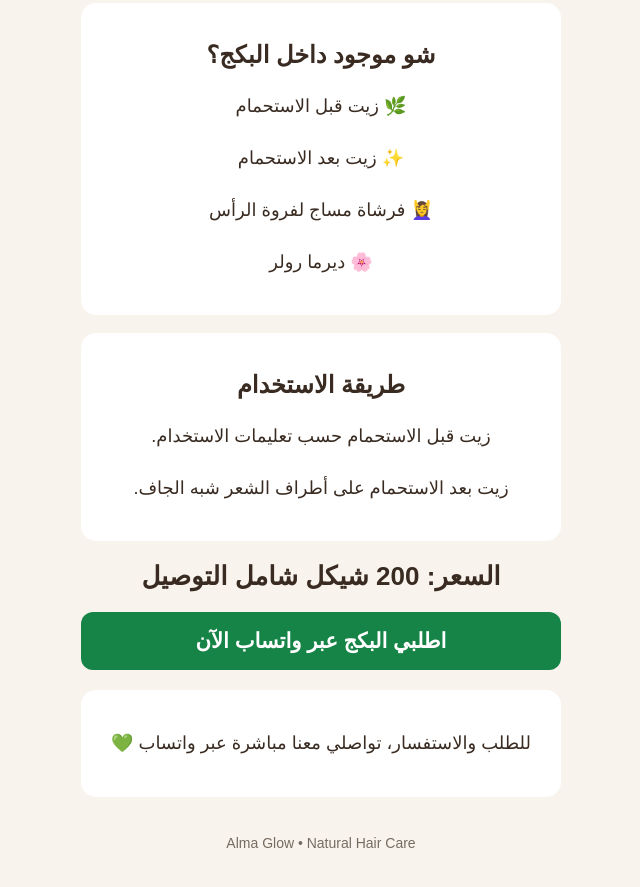
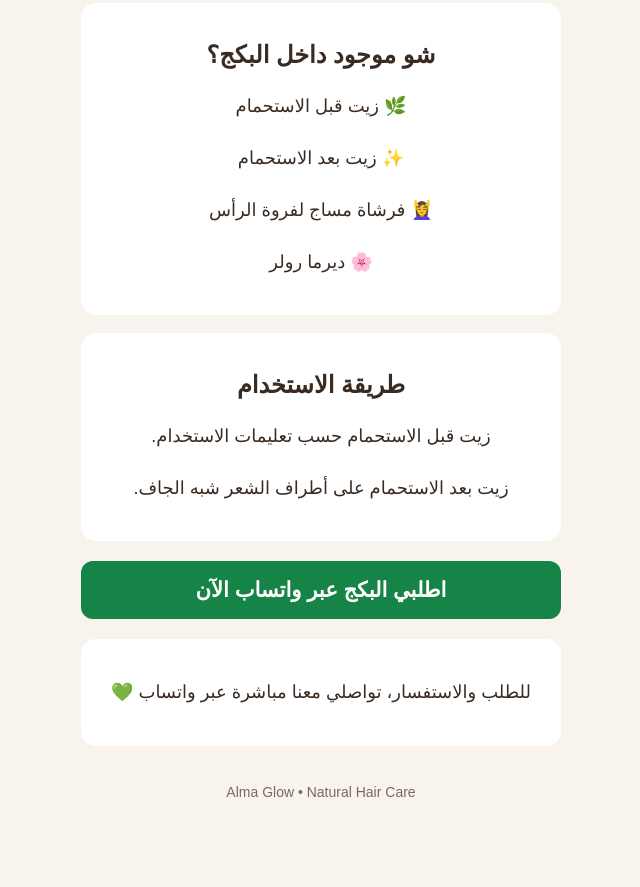
Before and after one commit to abuyamenamer5-max/alma-landing, a plain HTML site: page index.html in a window 1280 px wide. Shown: the part 899-1786 px from the top of the page, without its empty margins (319-959 px from the left). After the commit the page ends 1739 px from the top, so only its background shows below. Drawn offline with Linux system fonts and the light colour scheme.

Commit message:
Remove price div from index.html
Removed price information from the HTML.

```diff
--- a/index.html
+++ b/index.html
@@ -133,7 +133,7 @@ p {
 <p>زيت بعد الاستحمام على أطراف الشعر شبه الجاف.</p>
 </div>
 
-<div class="price">السعر: 200 شيكل شامل التوصيل</div>
+<div class="price">   </div>
 
 <a class="button"
 href="https://wa.me/0526139587?text=مرحبا%20بدي%20استفسر%20عن%20بكج%20ألما"
```
